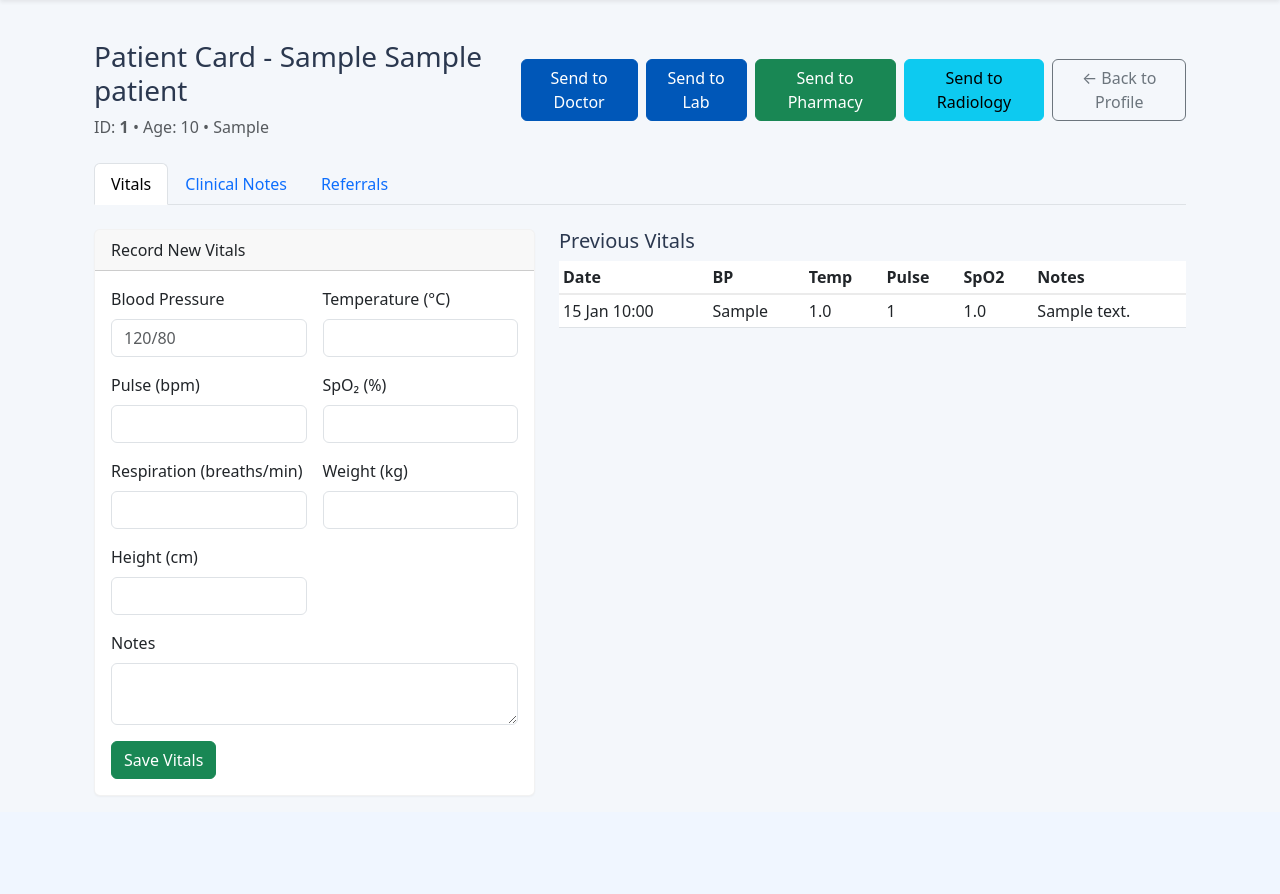
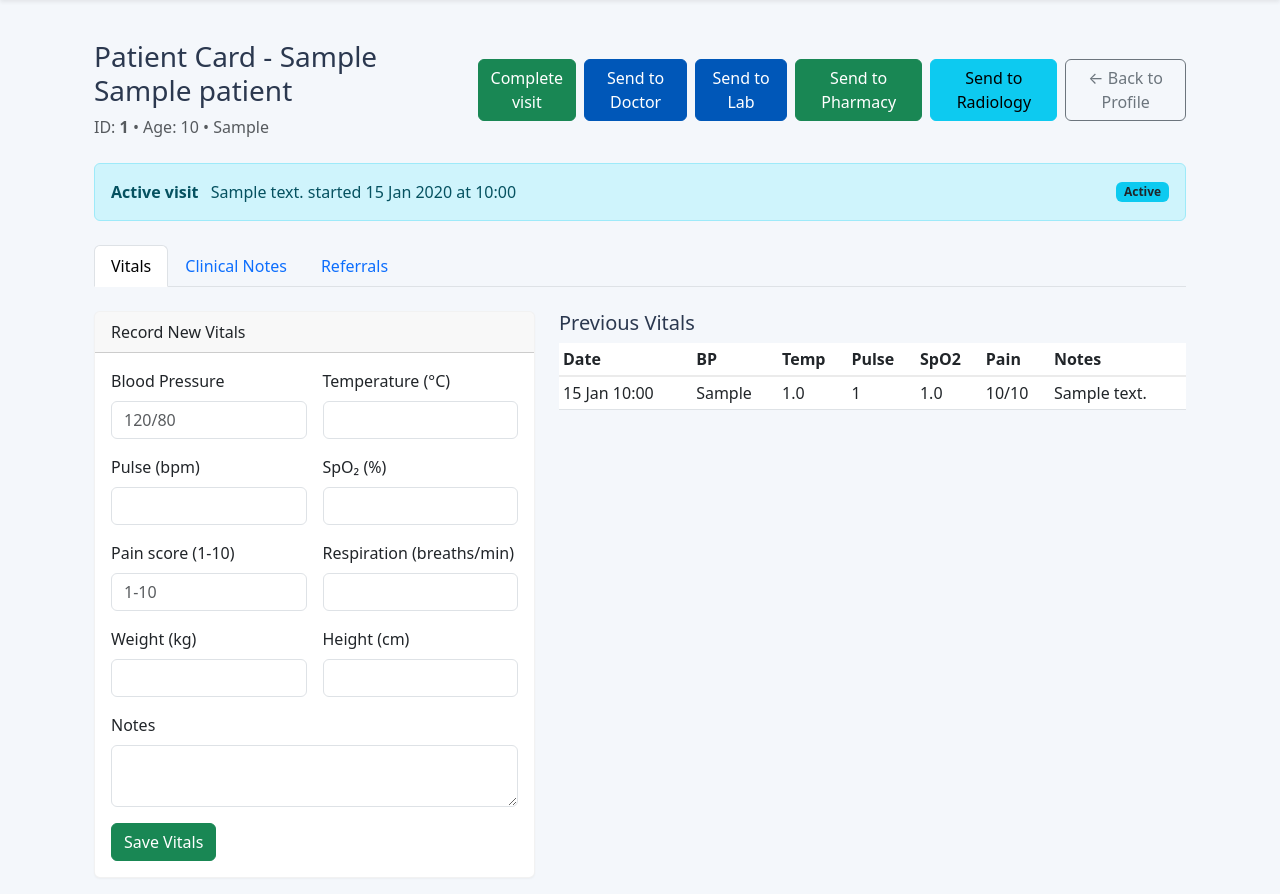
Before and after one commit to kiruiian/GabrielHMIS, a Flask app: page /patient/1/card in a window 1280 px wide. Shown: the part 66-960 px from the top of the page. Before the commit the page ends 862 px from the top, so only its background shows below. Run offline with Flask 3, Linux system fonts and the light colour scheme; the visitor is signed in with stand-in values (Sample User, id 1); tables that the repository leaves empty hold one stand-in row (values such as "Sample post").

Commit message:
Improve clinical workflow

```diff
--- a/app.py
+++ b/app.py
@@ -142,6 +142,7 @@ class VitalSigns(db.Model):
     temperature = db.Column(db.Float)
     pulse = db.Column(db.Integer)
     respiration = db.Column(db.Integer)
+    pain_score = db.Column(db.Integer)
     weight = db.Column(db.Float)
     height = db.Column(db.Float)
     oxygen_sat = db.Column(db.Float)                 # SpO2
@@ -290,6 +291,11 @@ def ensure_schema():
             ))
         if 'completed_at' not in visit_columns:
             db.session.execute(text('ALTER TABLE visit ADD COLUMN completed_at DATETIME'))
+        vital_columns = {
+            row[1] for row in db.session.execute(text('PRAGMA table_info(vital_signs)'))
+        }
+        if 'pain_score' not in vital_columns:
+            db.session.execute(text('ALTER TABLE vital_signs ADD COLUMN pain_score INTEGER'))
         db.session.commit()
 
 with app.app_context():
@@ -415,6 +421,7 @@ def patient_card(national_id):
                 temperature = parse_optional_number(request.form.get('temperature'), 'Temperature', 30, 45)
                 pulse = parse_optional_number(request.form.get('pulse'), 'Pulse', 20, 250, integer=True)
                 respiration = parse_optional_number(request.form.get('respiration'), 'Respiration', 4, 80, integer=True)
+                pain_score = parse_optional_number(request.form.get('pain_score'), 'Pain score', 1, 10, integer=True)
                 weight = parse_optional_number(request.form.get('weight'), 'Weight', 0.5, 500)
                 height = parse_optional_number(request.form.get('height'), 'Height', 20, 300)
                 oxygen_sat = parse_optional_number(request.form.get('oxygen_sat'), 'Oxygen saturation', 0, 100)
@@ -428,6 +435,7 @@ def patient_card(national_id):
                 temperature=temperature,
                 pulse=pulse,
                 respiration=respiration,
+                pain_score=pain_score,
                 weight=weight,
                 height=height,
                 oxygen_sat=oxygen_sat,
@@ -443,9 +451,15 @@ def patient_card(national_id):
             if user_role not in NOTE_ENTRY_ROLES and user_role != 'admin':
                 flash('Only medical staff can write clinical notes.', 'danger')
                 return redirect(url_for('patient_card', national_id=national_id))
-            note = request.form.get('note', '').strip()
+            soap_sections = [
+                ('Subjective', request.form.get('history', '').strip()),
+                ('Objective', request.form.get('examination', '').strip()),
+                ('Assessment', request.form.get('diagnosis', '').strip()),
+                ('Plan', request.form.get('plan', '').strip()),
+            ]
+            note = '\n\n'.join(f'{label}:\n{content}' for label, content in soap_sections if content)
             if not note:
-                flash('Clinical note cannot be empty.', 'danger')
+                flash('Enter at least one section before saving the clinical note.', 'danger')
                 return redirect(url_for('patient_card', national_id=national_id))
 
             new_note = ClinicalNote(
@@ -496,13 +510,42 @@ def patient_card(national_id):
     vitals = vitals_query.order_by(VitalSigns.timestamp.desc()).limit(10).all()
     notes = ClinicalNote.query.filter_by(patient_id=patient.id).order_by(ClinicalNote.timestamp.desc()).limit(50).all()
     requests = ServiceRequest.query.filter_by(patient_id=patient.id).order_by(ServiceRequest.requested_at.desc()).limit(20).all()
+    active_visit = Visit.query.filter(
+        Visit.patient_id == patient.id,
+        Visit.status != 'completed'
+    ).order_by(Visit.started_at.desc()).first()
 
     return render_template('patient_card.html',
                          patient=patient,
                          vitals=vitals,
                          notes=notes,
                          requests=requests,
+                         active_visit=active_visit,
                          user_role=user_role)
+
+
+@app.route('/patient/<national_id>/complete-visit', methods=['POST'])
+@login_required(roles='doctor')
+def complete_visit(national_id):
+    patient = Patient.query.filter_by(national_id=national_id).first_or_404()
+    visit = Visit.query.filter(
+        Visit.patient_id == patient.id,
+        Visit.status != 'completed'
+    ).order_by(Visit.started_at.desc()).first()
+
+    if not visit:
+        flash('No active visit found for this patient.', 'warning')
+        return redirect(url_for('patient_card', national_id=national_id))
+
+    visit.status = 'completed'
+    visit.completed_at = datetime.utcnow()
+    queue = QueueEntry.query.filter_by(visit_id=visit.id).first()
+    if queue:
+        queue.status = 'completed'
+    audit('visit_completed', 'visit', visit.id, f'patient_id={patient.id}')
+    db.session.commit()
+    flash(f'Visit completed for {patient.full_name}.', 'success')
+    return redirect(url_for('dashboard'))
 @app.route('/outpatient-queue')
 @login_required(roles=CLINICAL_READ_ROLES | QUEUE_ASSIGNMENT_ROLES)
 def outpatient_queue():
--- a/static/style.css
+++ b/static/style.css
@@ -78,3 +78,32 @@ body {
   height: 150px;
   font-size: 3rem;
 }
+
+.clinical-notes-layout {
+  max-width: 1100px;
+}
+
+.clinical-notes-layout .card-header {
+  background: #fbfcfe;
+  border-bottom-color: #e5eaf1;
+}
+
+.clinical-notes-layout textarea {
+  min-height: 112px;
+  resize: vertical;
+}
+
+.clinical-note-card {
+  border-left: 4px solid #0057b8;
+}
+
+.clinical-note-text {
+  white-space: pre-line;
+  color: #334155;
+  line-height: 1.65;
+}
+
+.empty-state {
+  border: 1px dashed #cbd5e1;
+  background: #fbfcfe;
+}
--- a/templates/patient_card.html
+++ b/templates/patient_card.html
@@ -11,6 +11,12 @@
             </p>
         </div>
         <div class="d-flex gap-2">
+            {% if active_visit and user_role in ['doctor', 'admin'] %}
+            <form method="POST" action="{{ url_for('complete_visit', national_id=patient.national_id) }}">
+                <input type="hidden" name="csrf_token" value="{{ csrf_token() }}">
+                <button type="submit" class="btn btn-success">Complete visit</button>
+            </form>
+            {% endif %}
             {% if user_role in ['nurse', 'triage', 'admin'] %}
             <form method="POST" action="{{ url_for('send_to_doctor', national_id=patient.national_id) }}">
                 <input type="hidden" name="csrf_token" value="{{ csrf_token() }}">
@@ -26,12 +32,22 @@
         </div>
     </div>
 
+    {% if active_visit %}
+    <div class="alert alert-info d-flex justify-content-between align-items-center gap-3 mb-4">
+        <div>
+            <strong>Active visit</strong>
+            <span class="ms-2">{{ active_visit.visit_type or 'Outpatient visit' }} started {{ active_visit.started_at.strftime('%d %b %Y at %H:%M') }}</span>
+        </div>
+        <span class="badge bg-info text-dark">{{ active_visit.status|replace('_', ' ')|title }}</span>
+    </div>
+    {% endif %}
+
     <ul class="nav nav-tabs mb-4" role="tablist">
         <li class="nav-item">
-            <button class="nav-link active" data-bs-toggle="tab" data-bs-target="#vitals">Vitals</button>
+            <button class="nav-link {% if user_role != 'doctor' %}active{% endif %}" data-bs-toggle="tab" data-bs-target="#vitals">Vitals</button>
         </li>
         <li class="nav-item">
-            <button class="nav-link" data-bs-toggle="tab" data-bs-target="#notes">Clinical Notes</button>
+            <button class="nav-link {% if user_role == 'doctor' %}active{% endif %}" data-bs-toggle="tab" data-bs-target="#notes">Clinical Notes</button>
         </li>
         <li class="nav-item">
             <button class="nav-link" data-bs-toggle="tab" data-bs-target="#referrals">Referrals</button>
@@ -41,7 +57,7 @@
     <div class="tab-content">
 
         <!-- ==================== VITALS ==================== -->
-        <div class="tab-pane fade show active" id="vitals">
+        <div class="tab-pane fade {% if user_role != 'doctor' %}show active{% endif %}" id="vitals">
             {% if user_role in ['nurse', 'triage', 'doctor', 'records', 'admin'] %}
             <div class="row">
                 {% if user_role in ['nurse', 'triage', 'admin'] %}
@@ -68,6 +84,10 @@
                                     <div class="col-6">
                                         <label class="form-label">SpO₂ (%)</label>
                                         <input type="number" name="oxygen_sat" class="form-control">
+                                    </div>
+                                    <div class="col-6">
+                                        <label class="form-label">Pain score (1-10)</label>
+                                        <input type="number" name="pain_score" class="form-control" min="1" max="10" step="1" placeholder="1-10">
                                     </div>
                                     <div class="col-6">
                                         <label class="form-label">Respiration (breaths/min)</label>
@@ -105,6 +125,7 @@
                                     <th>Temp</th>
                                     <th>Pulse</th>
                                     <th>SpO2</th>
+                                    <th>Pain</th>
                                     <th>Notes</th>
                                 </tr>
                             </thead>
@@ -116,6 +137,7 @@
                                     <td>{{ v.temperature or '—' }}</td>
                                     <td>{{ v.pulse or '—' }}</td>
                                     <td>{{ v.oxygen_sat or '—' }}</td>
+                                    <td>{% if v.pain_score is not none %}{{ v.pain_score }}/10{% else %}—{% endif %}</td>
                                     <td>{{ (v.notes or '—')|truncate(50) }}</td>
                                 </tr>
                                 {% endfor %}
@@ -133,33 +155,70 @@
         </div>
 
         <!-- ==================== CLINICAL NOTES ==================== -->
-        <div class="tab-pane fade" id="notes">
+        <div class="tab-pane fade {% if user_role == 'doctor' %}show active{% endif %}" id="notes">
             {% if user_role in ['nurse', 'doctor', 'admin'] %}
-            <div class="card mb-4">
-                <div class="card-header">Add Clinical Note</div>
-                <div class="card-body">
+            <div class="clinical-notes-layout">
+                <div class="card mb-4">
+                    <div class="card-header">
+                        <h5 class="mb-0">New clinical note</h5>
+                    </div>
+                    <div class="card-body">
                     <form method="POST">
                         <input type="hidden" name="csrf_token" value="{{ csrf_token() }}">
                         <input type="hidden" name="action" value="note">
-                        <textarea name="note" class="form-control" rows="4" placeholder="Write examination findings, diagnosis, treatment plan..." required></textarea>
-                        <button type="submit" class="btn btn-primary mt-3">Save Note</button>
+                        <div class="row g-3">
+                            <div class="col-12">
+                                <label class="form-label fw-semibold" for="history">Subjective <span class="text-muted fw-normal">(patient history and symptoms)</span></label>
+                                <textarea id="history" name="history" class="form-control" rows="4" placeholder="Presenting complaint, history of presenting illness, relevant symptoms..."></textarea>
+                            </div>
+                            <div class="col-12">
+                                <label class="form-label fw-semibold" for="examination">Objective <span class="text-muted fw-normal">(examination and results)</span></label>
+                                <textarea id="examination" name="examination" class="form-control" rows="4" placeholder="Examination findings, relevant observations, test results..."></textarea>
+                            </div>
+                            <div class="col-md-6">
+                                <label class="form-label fw-semibold" for="diagnosis">Assessment <span class="text-muted fw-normal">(diagnosis)</span></label>
+                                <textarea id="diagnosis" name="diagnosis" class="form-control" rows="4" placeholder="Working or confirmed diagnosis..."></textarea>
+                            </div>
+                            <div class="col-md-6">
+                                <label class="form-label fw-semibold" for="plan">Plan <span class="text-muted fw-normal">(management and follow-up)</span></label>
+                                <textarea id="plan" name="plan" class="form-control" rows="4" placeholder="Treatment, prescriptions, referrals, safety-netting, follow-up..."></textarea>
+                            </div>
+                        </div>
+                        <div class="d-flex justify-content-end mt-3">
+                            <button type="submit" class="btn btn-primary">Save clinical note</button>
+                        </div>
                     </form>
+                    </div>
                 </div>
-            </div>
 
-            <h5>Previous Notes</h5>
+                <div class="d-flex justify-content-between align-items-center mb-3">
+                    <div>
+                        <h5 class="mb-1">Previous notes</h5>
+                        <div class="text-muted small">Most recent clinical documentation first.</div>
+                    </div>
+                    <span class="badge bg-secondary">{{ notes|length }} shown</span>
+                </div>
             {% if notes %}
                 {% for n in notes %}
-                <div class="card mb-3">
+                <article class="card mb-3 clinical-note-card">
                     <div class="card-body">
-                        <small class="text-muted">{{ n.timestamp.strftime('%d %b %Y %H:%M') }} — {{ n.doctor }}</small>
-                        <p class="mt-2">{{ n.note }}</p>
+                        <div class="d-flex justify-content-between align-items-start gap-3 mb-3">
+                            <div>
+                                <h6 class="mb-1">Clinical note</h6>
+                                <small class="text-muted">{{ n.timestamp.strftime('%d %b %Y at %H:%M') }} by {{ n.doctor }}</small>
+                            </div>
+                            <span class="badge bg-light text-dark border">Signed</span>
+                        </div>
+                        <div class="clinical-note-text">{{ n.note }}</div>
                     </div>
-                </div>
+                </article>
                 {% endfor %}
             {% else %}
-                <p class="text-muted">No clinical notes yet.</p>
+                <div class="empty-state text-center py-5">
+                    <h6>No clinical notes yet</h6>
+                </div>
             {% endif %}
+            </div>
             {% else %}
             <div class="alert alert-info">You don't have permission to view clinical notes.</div>
             {% endif %}
```
